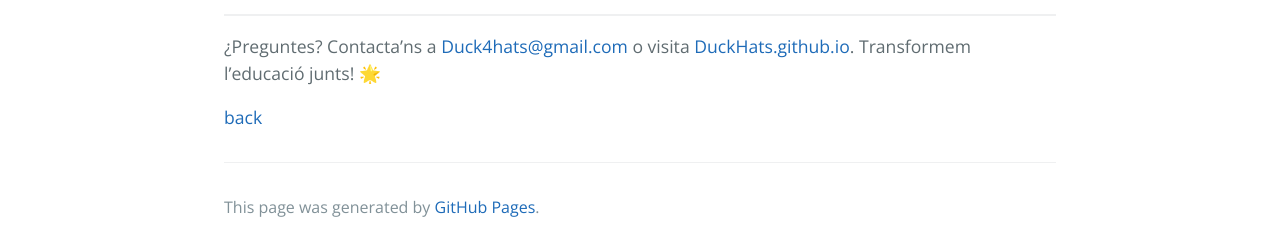
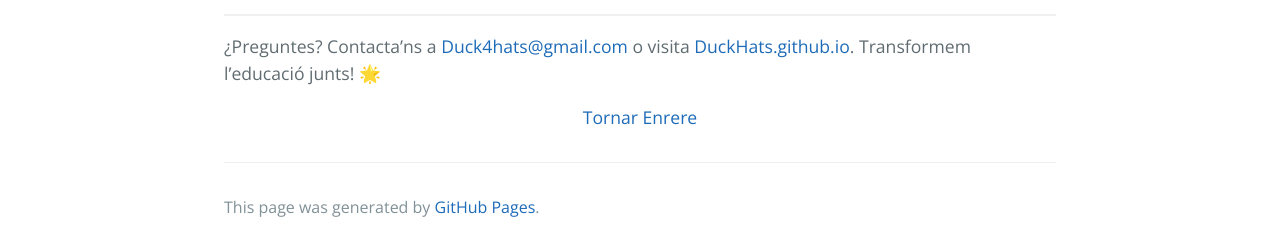
Before and after one commit to DuckHats/DuckHats.github.io, a Jekyll site: the page built from eduQuack.md, in a window 1280 px wide. Shown: the part 1908-2156 px from the top of the page. Built offline with Jekyll 4.4.1, drawn with Linux system fonts in a browser that asks for light colours.

Commit message:
eduQuack +

```diff
--- a/eduQuack.md
+++ b/eduQuack.md
@@ -13,6 +13,7 @@ description: La plataforma educativa que transformarà la teva experiència esco
 Descobreix eduQuack, la plataforma educativa que transformarà la teva experiència escolar! Connecta, col·labora i aprèn en un entorn innovador i segur.
 
 ## Què és eduQuack? 🚀
+
 <p align="center">
   <img src="./eduQuack.jpg" width="100" alt="Logo"/>
 </p>
@@ -59,5 +60,6 @@ Registra't ara i descobreix un món de possibilitats educatives. Junts, estem tr
 
 ¿Preguntes? Contacta'ns a [Duck4hats@gmail.com](mailto:duck4hats@gmail.com) o visita [DuckHats.github.io](https://DuckHats.github.com). Transformem l'educació junts! 🌟
 
-
-[back](./)
+<p align="center">
+  <a href="./">Tornar Enrere</a>
+</p>
```
